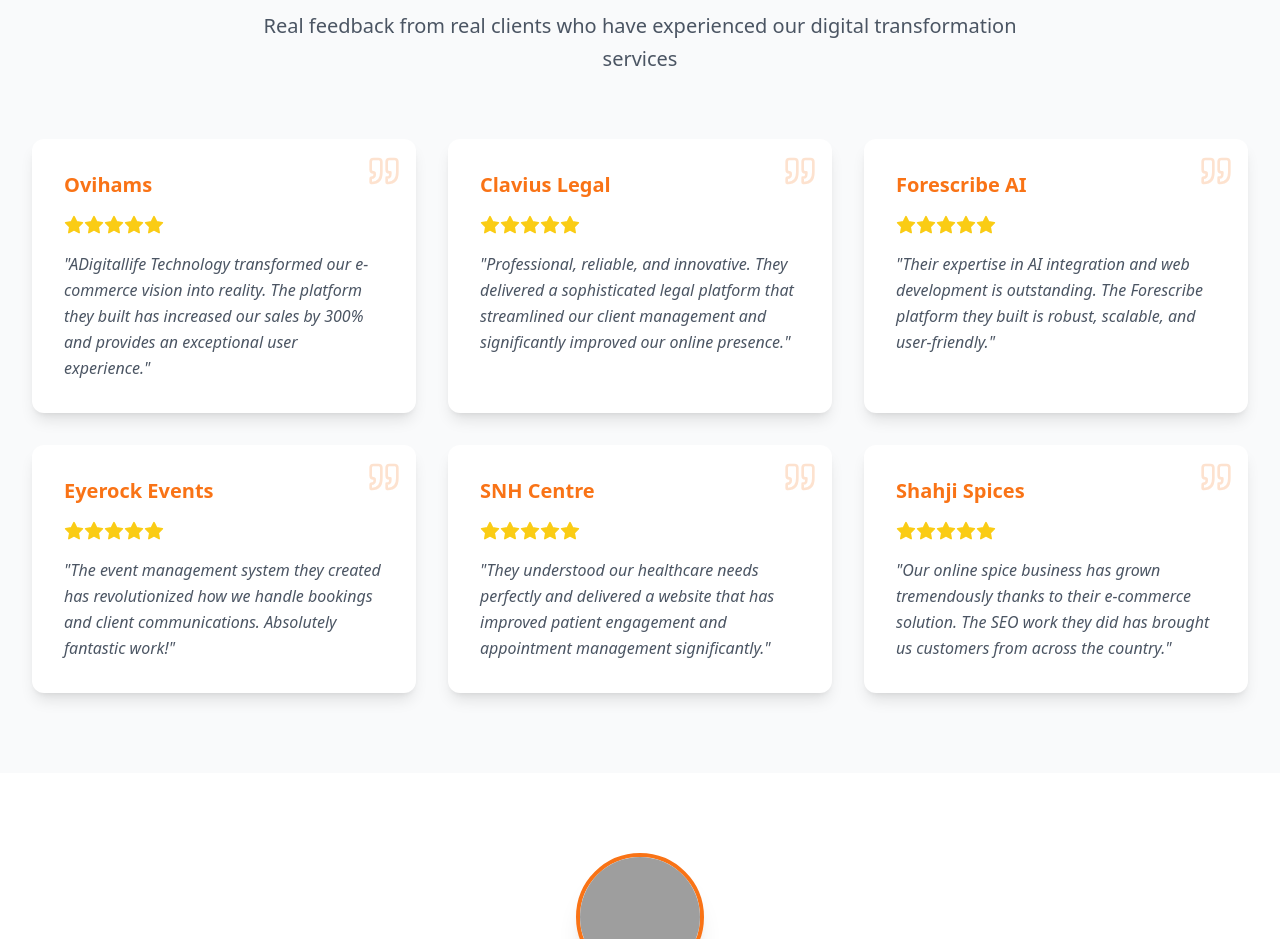
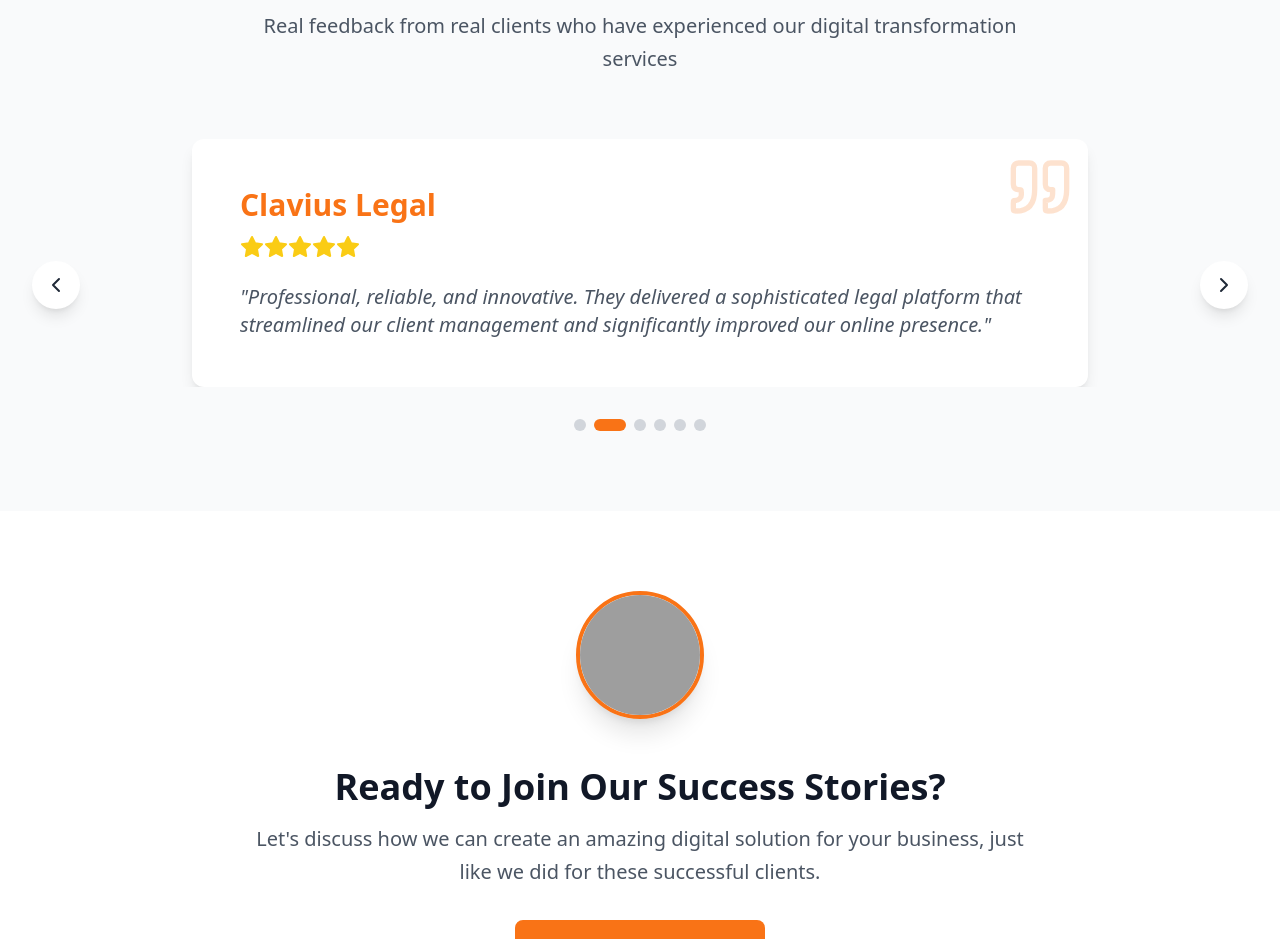
Before and after one commit to adigitallifetechnology/adigitallife-technology, a React (Vite) app: page /portfolio in a window 1280 px wide. Shown: the part 2040-2979 px from the top of the page. Built offline with nearby package versions, Linux system fonts and the light colour scheme; grey boxes are pictures that could not be loaded.

Commit message:
Added TestimonialSlider.tsx

```diff
--- /dev/null
+++ b/src/components/TestimonialSlider.tsx
@@ -0,0 +1,115 @@
+import { useState, useEffect } from 'react';
+import { ChevronLeft, ChevronRight, Star, Quote } from 'lucide-react';
+
+interface Testimonial {
+  id: number;
+  company: string;
+  rating: number;
+  text: string;
+}
+
+interface TestimonialSliderProps {
+  testimonials: Testimonial[];
+}
+
+const TestimonialSlider = ({ testimonials }: TestimonialSliderProps) => {
+  const [currentIndex, setCurrentIndex] = useState(0);
+  const [isAutoPlaying, setIsAutoPlaying] = useState(true);
+
+  useEffect(() => {
+    if (!isAutoPlaying) return;
+
+    const interval = setInterval(() => {
+      setCurrentIndex((prev) => (prev + 1) % testimonials.length);
+    }, 5000);
+
+    return () => clearInterval(interval);
+  }, [isAutoPlaying, testimonials.length]);
+
+  const goToPrevious = () => {
+    setIsAutoPlaying(false);
+    setCurrentIndex((prev) => (prev - 1 + testimonials.length) % testimonials.length);
+  };
+
+  const goToNext = () => {
+    setIsAutoPlaying(false);
+    setCurrentIndex((prev) => (prev + 1) % testimonials.length);
+  };
+
+  const goToSlide = (index: number) => {
+    setIsAutoPlaying(false);
+    setCurrentIndex(index);
+  };
+
+  return (
+    <div className="relative">
+      <div className="overflow-hidden">
+        <div
+          className="flex transition-transform duration-500 ease-in-out"
+          style={{ transform: `translateX(-${currentIndex * 100}%)` }}
+        >
+          {testimonials.map((testimonial) => (
+            <div
+              key={testimonial.id}
+              className="w-full flex-shrink-0 px-4"
+            >
+              <div className="bg-white p-8 md:p-12 rounded-xl shadow-lg max-w-4xl mx-auto relative">
+                <div className="absolute top-4 right-4 text-orange-500">
+                  <Quote className="w-12 h-12 md:w-16 md:h-16 opacity-20" />
+                </div>
+
+                <div className="mb-6">
+                  <h3 className="text-2xl md:text-3xl font-bold text-orange-500 mb-3">
+                    {testimonial.company}
+                  </h3>
+                  <div className="flex justify-center md:justify-start mb-4">
+                    {[...Array(testimonial.rating)].map((_, index) => (
+                      <Star key={index} className="w-6 h-6 text-yellow-400 fill-current" />
+                    ))}
+                  </div>
+                </div>
+
+                <p className="text-gray-600 text-lg md:text-xl leading-relaxed italic text-center md:text-left">
+                  "{testimonial.text}"
+                </p>
+              </div>
+            </div>
+          ))}
+        </div>
+      </div>
+
+      <button
+        onClick={goToPrevious}
+        className="absolute left-0 top-1/2 -translate-y-1/2 bg-white hover:bg-orange-500 text-gray-800 hover:text-white p-3 rounded-full shadow-lg transition-all duration-200 transform hover:scale-110 z-10"
+        aria-label="Previous testimonial"
+      >
+        <ChevronLeft className="w-6 h-6" />
+      </button>
+
+      <button
+        onClick={goToNext}
+        className="absolute right-0 top-1/2 -translate-y-1/2 bg-white hover:bg-orange-500 text-gray-800 hover:text-white p-3 rounded-full shadow-lg transition-all duration-200 transform hover:scale-110 z-10"
+        aria-label="Next testimonial"
+      >
+        <ChevronRight className="w-6 h-6" />
+      </button>
+
+      <div className="flex justify-center mt-8 space-x-2">
+        {testimonials.map((_, index) => (
+          <button
+            key={index}
+            onClick={() => goToSlide(index)}
+            className={`w-3 h-3 rounded-full transition-all duration-300 ${
+              index === currentIndex
+                ? 'bg-orange-500 w-8'
+                : 'bg-gray-300 hover:bg-orange-300'
+            }`}
+            aria-label={`Go to testimonial ${index + 1}`}
+          />
+        ))}
+      </div>
+    </div>
+  );
+};
+
+export default TestimonialSlider;
--- a/src/pages/Portfolio.tsx
+++ b/src/pages/Portfolio.tsx
@@ -1,5 +1,6 @@
-import { ExternalLink, Star, Quote, Globe } from 'lucide-react';
+import { ExternalLink, Globe } from 'lucide-react';
 import { Link } from 'react-router-dom';
+import TestimonialSlider from '../components/TestimonialSlider';
 
 const Portfolio = () => {
   // No filters or categories, just show all projects
@@ -266,32 +267,7 @@
             </p>
           </div>
 
-          <div className="grid grid-cols-1 md:grid-cols-2 lg:grid-cols-3 gap-8">
-            {testimonials.map((testimonial) => (
-              <div
-                key={testimonial.id}
-                className="bg-white p-8 rounded-xl shadow-lg hover:shadow-xl transition-shadow duration-300 relative"
-              >
-                <div className="absolute top-4 right-4 text-orange-500">
-                  <Quote className="w-8 h-8 opacity-20" />
-                </div>
-
-                <div className="mb-4">
-                  <h3 className="text-xl font-bold text-orange-500 mb-2">{testimonial.company}</h3>
-                </div>
-
-                <div className="flex mb-4">
-                  {[...Array(testimonial.rating)].map((_, index) => (
-                    <Star key={index} className="w-5 h-5 text-yellow-400 fill-current" />
-                  ))}
-                </div>
-
-                <p className="text-gray-600 leading-relaxed italic">
-                  "{testimonial.text}"
-                </p>
-              </div>
-            ))}
-          </div>
+          <TestimonialSlider testimonials={testimonials} />
         </div>
       </section>
 
```
